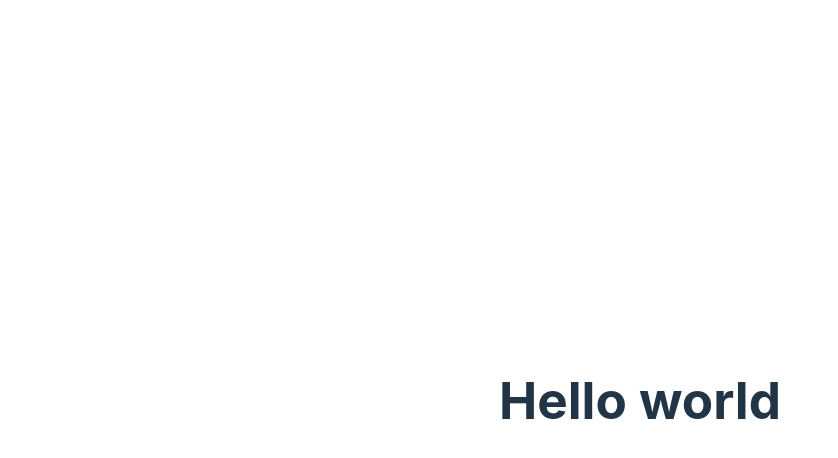
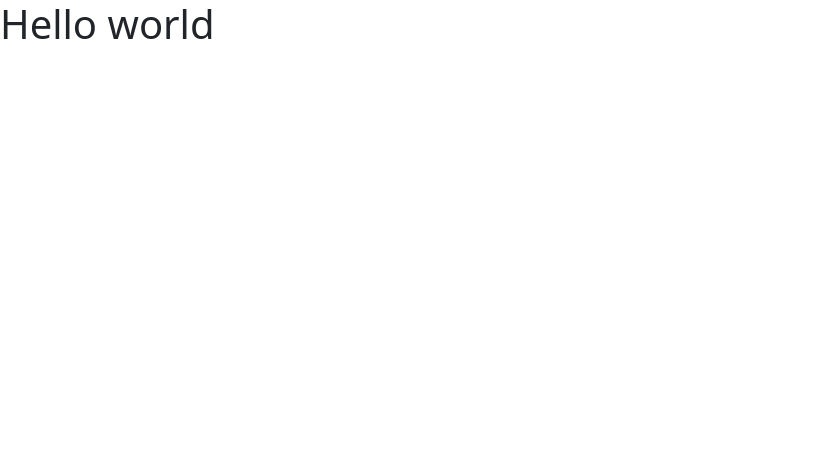
Before and after one commit to SofiaCurreri/vite-boolfolio, a Vue app: page / in a window 1280 px wide. Shown: the top 458 px of the page, without its empty margins (0-838 px from the left). Built offline with nearby package versions, Linux system fonts and the light colour scheme.

Commit message:
first commit

```diff
--- a/src/style.css
+++ /dev/null
@@ -1,89 +0,0 @@
-:root {
-  font-family: Inter, system-ui, Avenir, Helvetica, Arial, sans-serif;
-  line-height: 1.5;
-  font-weight: 400;
-
-  color-scheme: light dark;
-  color: rgba(255, 255, 255, 0.87);
-  background-color: #242424;
-
-  font-synthesis: none;
-  text-rendering: optimizeLegibility;
-  -webkit-font-smoothing: antialiased;
-  -moz-osx-font-smoothing: grayscale;
-  -webkit-text-size-adjust: 100%;
-}
-
-a {
-  font-weight: 500;
-  color: #646cff;
-  text-decoration: inherit;
-}
-a:hover {
-  color: #535bf2;
-}
-
-a {
-  font-weight: 500;
-  color: #646cff;
-  text-decoration: inherit;
-}
-a:hover {
-  color: #535bf2;
-}
-
-body {
-  margin: 0;
-  display: flex;
-  place-items: center;
-  min-width: 320px;
-  min-height: 100vh;
-}
-
-h1 {
-  font-size: 3.2em;
-  line-height: 1.1;
-}
-
-button {
-  border-radius: 8px;
-  border: 1px solid transparent;
-  padding: 0.6em 1.2em;
-  font-size: 1em;
-  font-weight: 500;
-  font-family: inherit;
-  background-color: #1a1a1a;
-  cursor: pointer;
-  transition: border-color 0.25s;
-}
-button:hover {
-  border-color: #646cff;
-}
-button:focus,
-button:focus-visible {
-  outline: 4px auto -webkit-focus-ring-color;
-}
-
-.card {
-  padding: 2em;
-}
-
-#app {
-  max-width: 1280px;
-  margin: 0 auto;
-  padding: 2rem;
-  text-align: center;
-}
-
-@media (prefers-color-scheme: light) {
-  :root {
-    color: #213547;
-    background-color: #ffffff;
-  }
-  a:hover {
-    color: #747bff;
-  }
-  button {
-    background-color: #f9f9f9;
-  }
-}
```
Also changed, not shown: src/main.js (+4 -4 lines).
